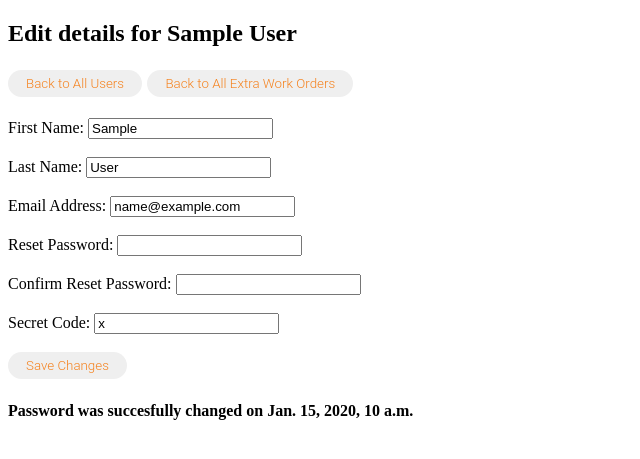
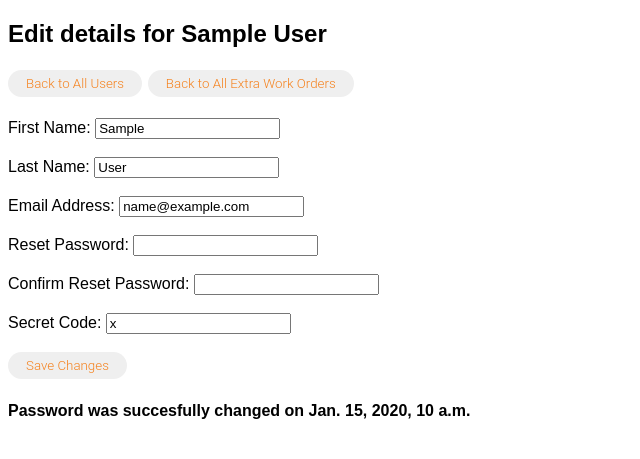
Before and after one commit to rajkapadia91/workorder, a Django app: page /edit_user/1 in a window 1280 px wide. Shown: the top 459 px of the page, without its empty margins (0-640 px from the left). Run offline with Django 3.2, Linux system fonts and the light colour scheme; tables that the repository leaves empty hold one stand-in row (values such as "Sample post").

Commit message:
changed font styling again

```diff
--- a/workorder_app/static/this_user.css
+++ b/workorder_app/static/this_user.css
@@ -3,7 +3,7 @@
     /* margin: auto; */
     width: 992px;
     height: auto;
-    font-family: 'Times New Roman', Times, serif;
+    font-family: Arial, Helvetica, sans-serif;
 }
 
 
--- a/workorder_app/static/workorder.css
+++ b/workorder_app/static/workorder.css
@@ -1,7 +1,7 @@
 #wrapper{
     width: 992px;
     height: auto;
-    font-family: 'Times New Roman', Times, serif;
+    font-family: Arial, Helvetica, sans-serif;
 }
 
 #header{
```
